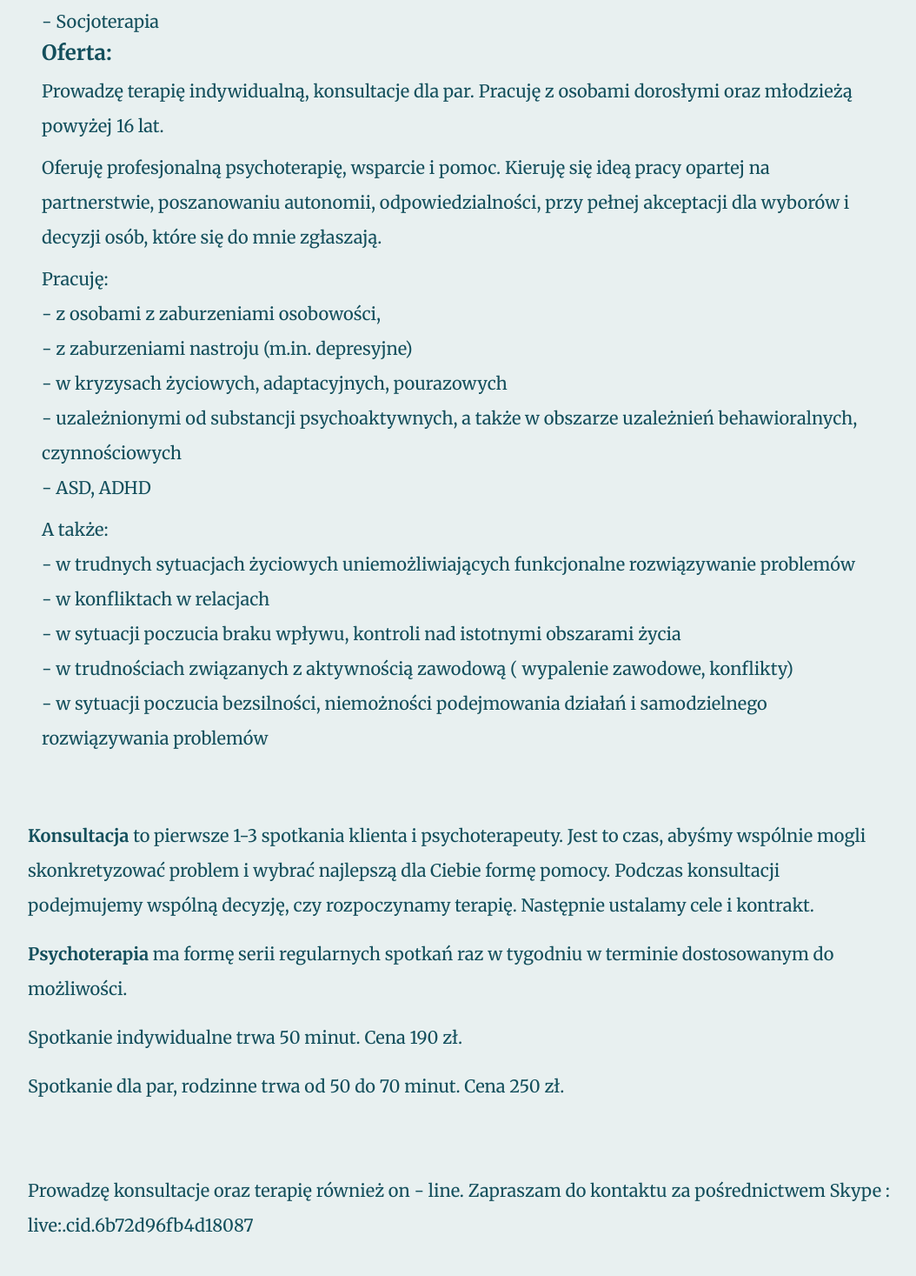
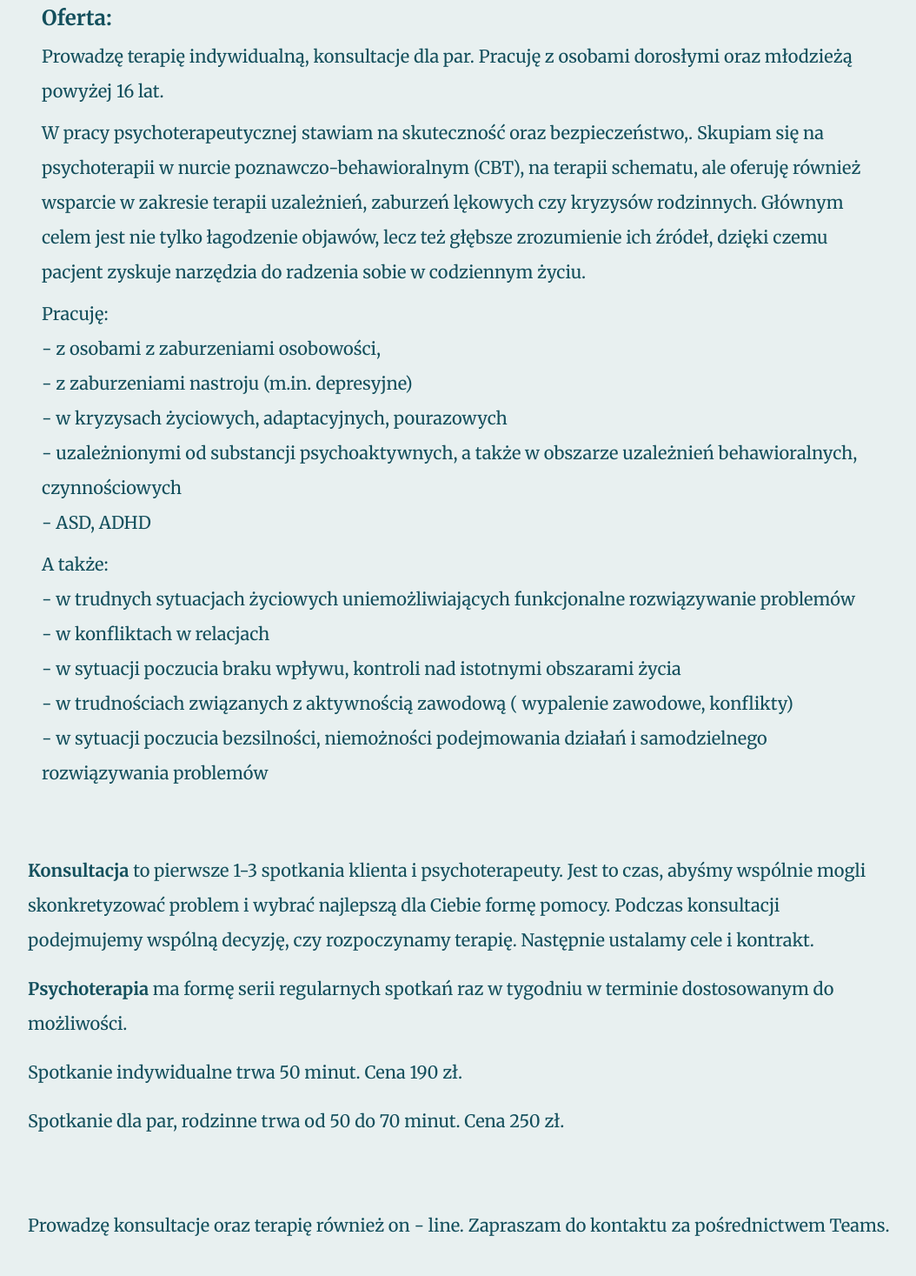
Before and after one commit to ArturZ12345/pracowniacbt, a Next.js app: page / in a window 1280 px wide. Shown: the part 1983-3450 px from the top of the page at 87% size, without its empty margins (112-1166 px from the left). Built offline with nearby package versions, Linux system fonts and the light colour scheme.

Commit message:
Update page.tsx122.10

```diff
--- a/src/app/(pages)/page.tsx
+++ b/src/app/(pages)/page.tsx
@@ -67,9 +67,6 @@ na rozwój umiejętności interpersonalnych w kontakcie z innymi ludźmi.
             O mnie:
           </p>
           <p className=" font-normal ">
-            Kompetencje:
-          </p>
-          <p className=" font-normal ">
             - Certyfikat psychoterapeuty terapii poznawczo-behawioralnej wzbogaconej podejściem
 terapii schematu mindfulness i akceptacji - w duchu dialogu motywującego - nr certyfikatu
 PTTPB 151
@@ -105,9 +102,12 @@ podejmowanych działań.
           </p>
           <p className=" pt-2 font-sem ">Prowadzę terapię indywidualną, konsultacje dla par.
 Pracuję z osobami dorosłymi oraz młodzieżą powyżej 16 lat.</p>
-           <p className=" pt-2 font-sem ">Oferuję profesjonalną psychoterapię, wsparcie i pomoc. Kieruję się ideą pracy opartej na partnerstwie,
-poszanowaniu autonomii, odpowiedzialności, przy pełnej akceptacji dla wyborów i decyzji osób, które się do
-mnie zgłaszają.</p>
+           <p className=" pt-2 font-sem ">W pracy psychoterapeutycznej stawiam na skuteczność oraz bezpieczeństwo,.
+Skupiam się na psychoterapii w nurcie poznawczo-behawioralnym (CBT), na terapii
+schematu, ale oferuję również wsparcie w zakresie terapii uzależnień, zaburzeń
+lękowych czy kryzysów rodzinnych. Głównym celem jest nie tylko łagodzenie
+objawów, lecz też głębsze zrozumienie ich źródeł, dzięki czemu pacjent zyskuje
+narzędzia do radzenia sobie w codziennym życiu.</p>
           <p className=" pt-2 font-sem ">Pracuję:</p>
             <p className=" font-normal ">
               - z osobami z zaburzeniami osobowości,
@@ -162,7 +162,7 @@ rozwiązywania problemów
         </p>
         <p className="font-normal pt-20 ">
           Prowadzę konsultacje oraz terapię również on - line. Zapraszam do
-          kontaktu za pośrednictwem Skype : live:.cid.6b72d96fb4d18087
+          kontaktu za pośrednictwem Teams.
         </p>
       </section>
       <section className={`py-16 max-w-5xl mx-auto ${merriweather.className}`}>
```
